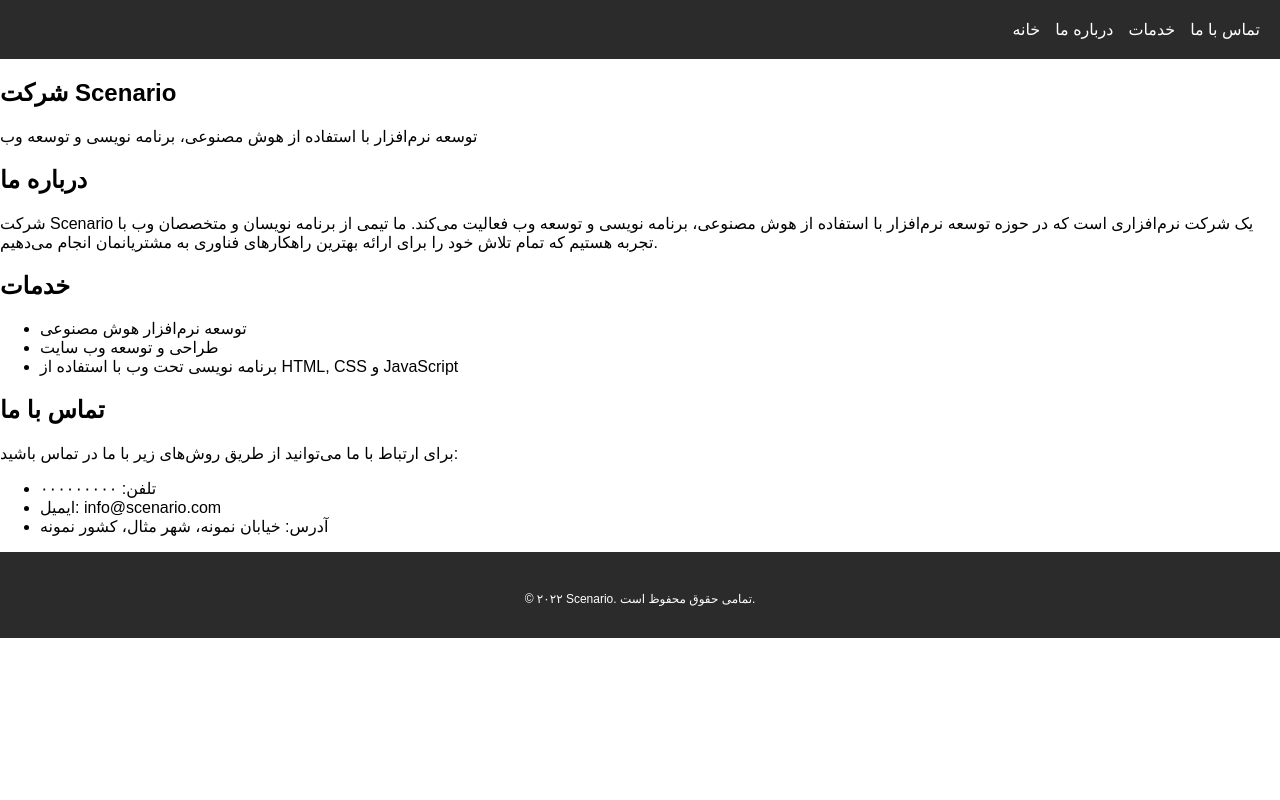
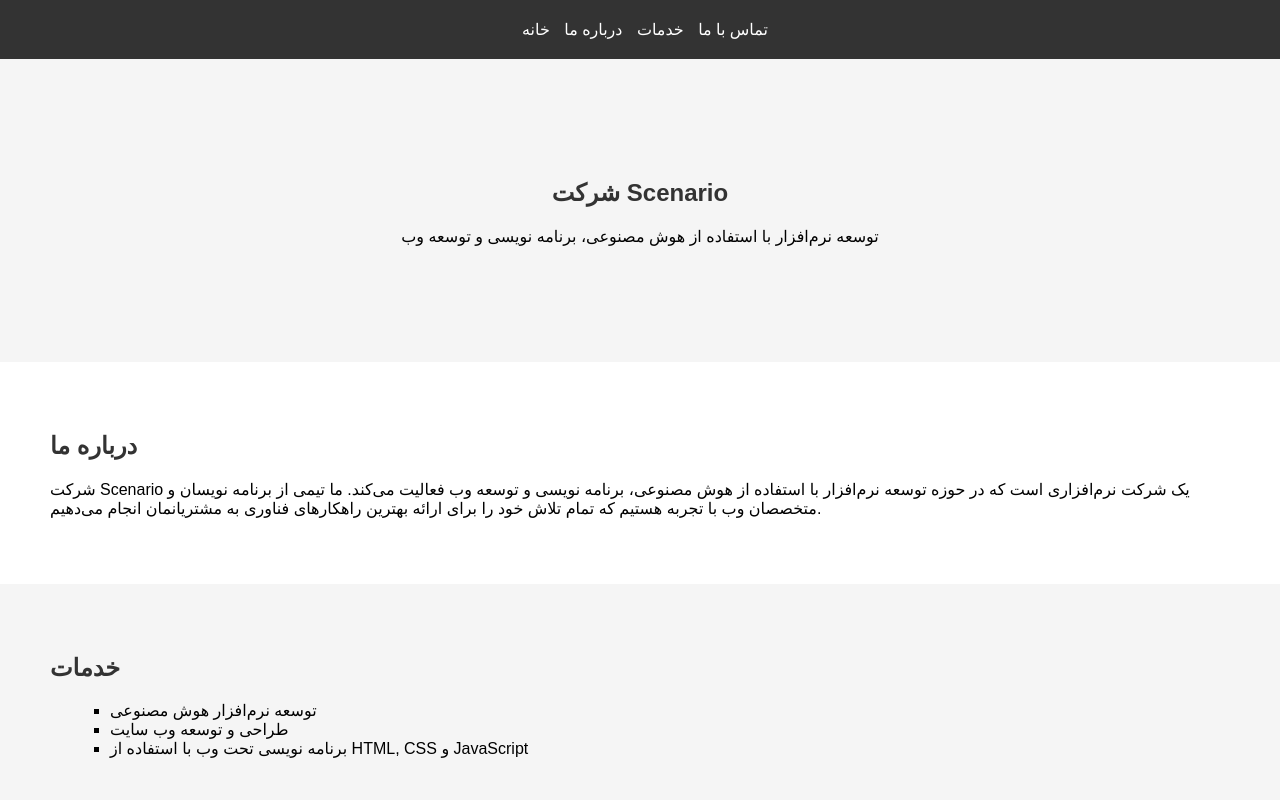
Before and after one commit to Scenario-team/demo-repository, a website: page index.html in a window 1280 px wide. Shown: the top 800 px of the page. Drawn offline with Linux system fonts and the light colour scheme.

Commit message:
develop css file

```diff
--- a/style.css
+++ b/style.css
@@ -1,111 +1,73 @@
 body {
+    font-family: Arial, sans-serif;
     margin: 0;
     padding: 0;
-    font-family: sans-serif;
 }
 
-/* Header */
 header {
-    background-color: #2b2b2b;
+    background-color: #333;
     padding: 20px;
-}
-
-header h1 {
-    color: #ffffff;
-    margin: 0;
-    font-size: 24px;
+    text-align: center;
 }
 
 nav ul {
     list-style: none;
     margin: 0;
     padding: 0;
-    display: flex;
-    justify-content: flex-end;
 }
 
-nav li {
-    margin-left: 15px;
+nav ul li {
+    display: inline-block;
+    margin-left: 10px;
 }
 
-nav a {
-    color: #ffffff;
+nav ul li a {
+    color: #fff;
     text-decoration: none;
 }
 
-/* Hero section */
-#hero {
-    background-color: #2b2b2b;
-    color: #ffffff;
+#home {
+    background-color: #f5f5f5;
+    padding: 100px;
+    text-align: center;
+}
+
+#about {
+    background-color: #fff;
     padding: 50px;
 }
 
-.hero-content {
-    max-width: 800px;
-    margin: 0 auto;
+#services {
+    background-color: #f5f5f5;
+    padding: 50px;
 }
 
-.hero-content h2 {
-    font-size: 36px;
-    margin-bottom: 20px;
+#contact {
+    background-color: #fff;
+    padding: 50px;
+    text-align: center;
 }
 
-.hero-content p {
-    font-size: 18px;
-    line-height: 1.5;
-    margin-bottom: 30px;
-}
-
-.btn {
-    background-color: #ff3b3b;
-    color: white;
-    padding: 10px 20px;
-    text-decoration: none;
-    margin-right: 15px;
-}
-
-/* Features section */
-#features {
-    padding: 50px;
-    background-color: #2b2b2b;
-    color: #ffffff;
-}
-
-#features h2 {
-    font-size: 36px;
-    margin-bottom: 20px;
-}
-
-.feature {
-    display: flex;
-    align-items: center;
-    margin-bottom: 30px;
-}
-
-.feature img {
-    width: 100px;
-    margin-right: 20px;
-}
-
-/* Footer */
 footer {
-    background-color: #2b2b2b;
-    color: #ffffff;
+    background-color: #333;
     padding: 20px;
     text-align: center;
 }
 
-.logo h1 {
-    color: #ffffff;
-    font-size: 24px;
-    margin: 0;
+h1, h2 {
+    color: #333;
 }
 
-.social-icons a {
-    margin-right: 10px;
+ul {
+    list-style: square;
+    margin-left: 20px;
 }
 
-footer p {
-    font-size: 12px;
-    margin-top: 20px;
+a {
+    color: #333;
+    text-decoration: none;
 }
+
+a:hover {
+    text-decoration: underline;
+}
```
